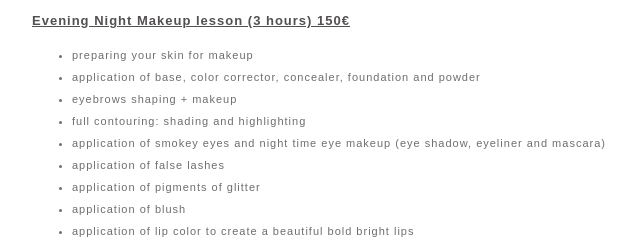
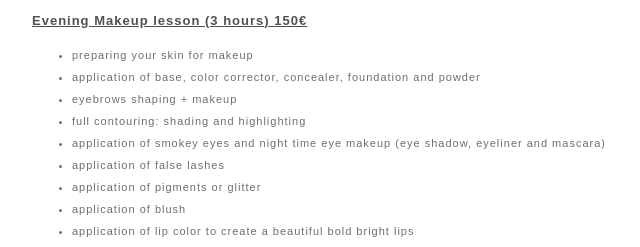
Before and after one commit to youngxfox/Ana-Japson, a plain HTML site: page services.html in a window 1280 px wide. Shown: the part 1281-1528 px from the top of the page, 128-768 px from the left. Drawn offline with Linux system fonts and the light colour scheme; a web font is replaced by a local one.

Commit message:
Change services

```diff
--- a/services.html
+++ b/services.html
@@ -80,7 +80,7 @@
 						<li>tips on technique how to create the makeup that lasts for 8-10 hours</li>
 						<li>recommendations on purchasing high quality and yet economical cosmetics products and tools</li>
 					</ul>
-					<h2>Evening Night Makeup lesson (3 hours) 150&#8364;</h2>
+					<h2>Evening Makeup lesson (3 hours) 150&#8364;</h2>
 					<ul>
 						<li>preparing your skin for makeup</li>
 						<li>application of base, color corrector, concealer, foundation and powder</li>
@@ -88,7 +88,7 @@
 						<li>full contouring: shading and highlighting</li>
 						<li>application of smokey eyes and night time eye makeup (eye shadow, eyeliner and mascara)</li>
 						<li>application of false lashes</li>
-						<li>application of pigments of glitter</li>
+						<li>application of pigments or glitter</li>
 						<li>application of blush</li>
 						<li>application of lip color to create a beautiful bold bright lips</li>
 						<li>recommendations on how photo shoot lightning affects the makeup on photos and evening events</li>
```
